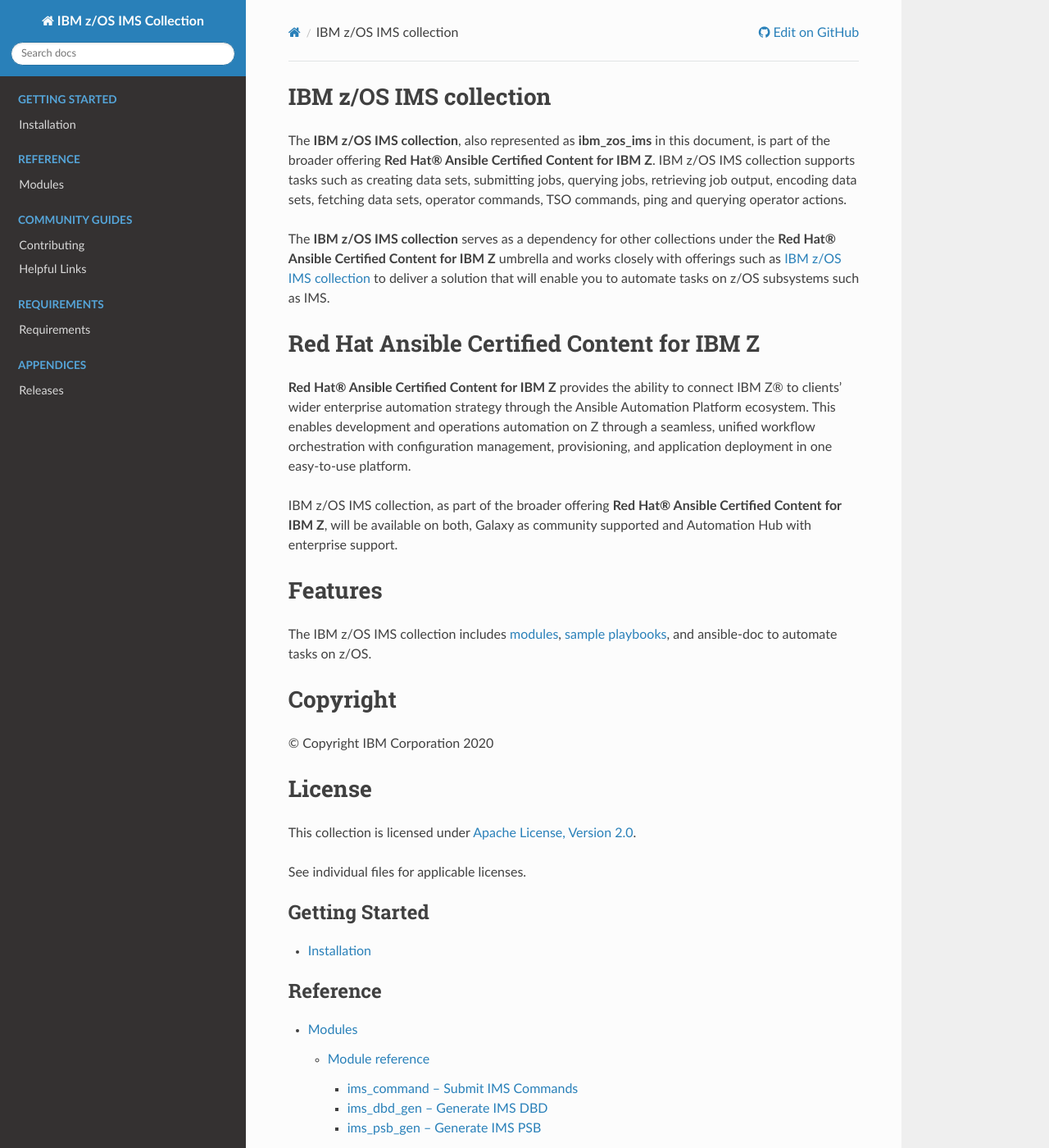
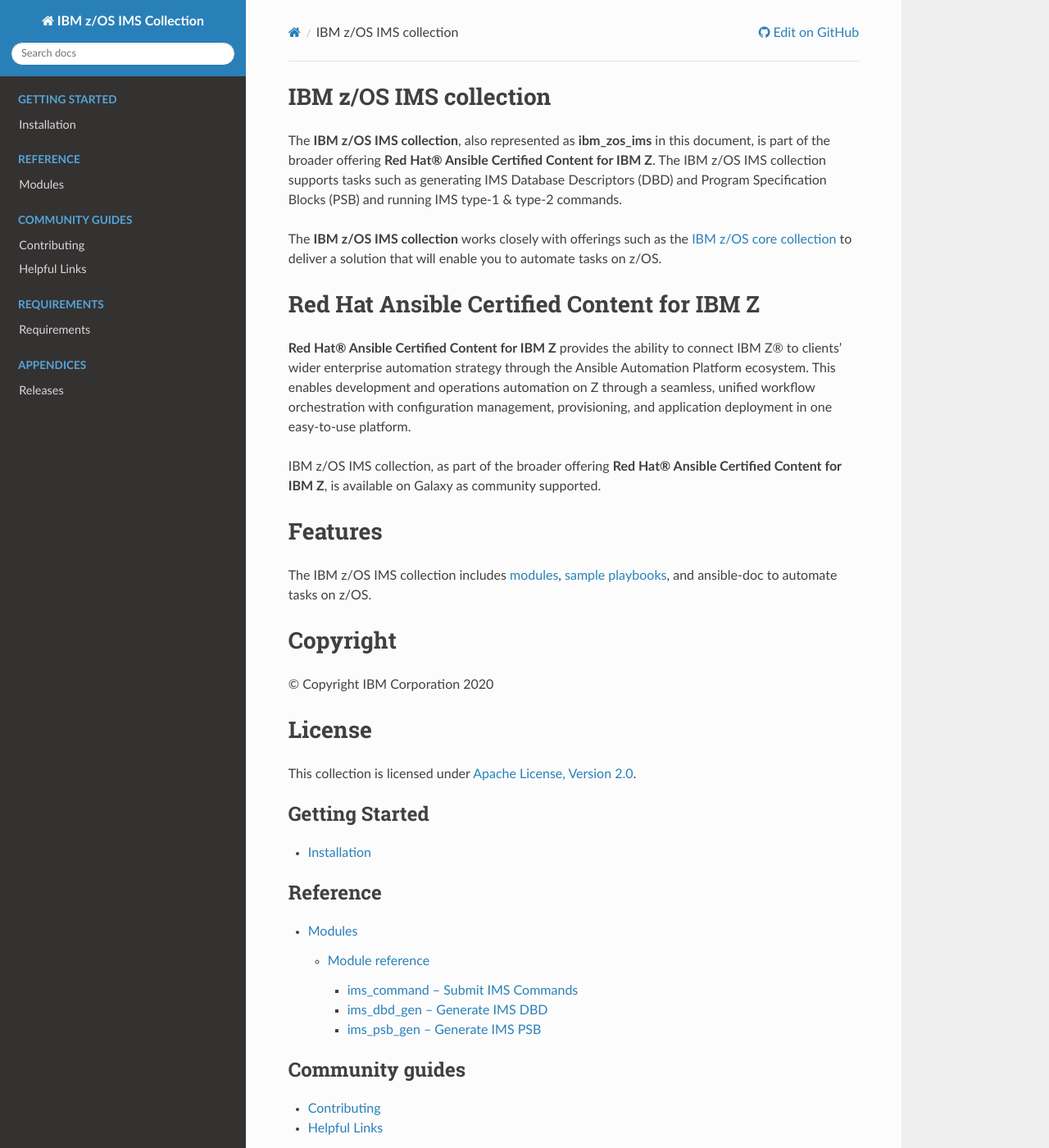
Before and after one commit to ansible-collections/ibm_zos_ims, a Sphinx documentation site: the page built from docs/source/index.rst, in a window 1280 px wide and 1400 px high. Shown: the whole window at 82% size. Built offline with Sphinx 7.4.7 and the Read the Docs theme 2.0.0, drawn with Linux system fonts in a browser that asks for light colours; pages that are not in the unit, such as notebooks, are missing from menus.

Commit message:
update descriptions in index.rst and removed unnecessary verbage.

```diff
--- a/docs/source/index.rst
+++ b/docs/source/index.rst
@@ -7,19 +7,16 @@
 
 The **IBM z/OS IMS collection**, also represented as **ibm\_zos\_ims**
 in this document, is part of the broader offering **Red Hat® Ansible
-Certified Content for IBM Z**. IBM z/OS IMS collection supports tasks
-such as creating data sets, submitting jobs, querying jobs,
-retrieving job output, encoding data sets, fetching data sets, operator
-commands, TSO commands, ping and querying operator actions.
+Certified Content for IBM Z**. The IBM z/OS IMS collection supports tasks
+such as generating IMS Database Descriptors (DBD) and Program
+Specification Blocks (PSB) and running IMS type-1 & type-2 commands.
 
-The **IBM z/OS IMS collection** serves as a dependency for other collections
-under the **Red Hat® Ansible Certified Content for IBM Z** umbrella and
-works closely with offerings such as `IBM z/OS IMS collection`_ to deliver
-a solution that will enable you to automate tasks on z/OS subsystems such
-as IMS.
+The **IBM z/OS IMS collection** works closely with offerings such as the
+`IBM z/OS core collection`_ to deliver a solution that will enable you to
+automate tasks on z/OS.
 
-.. _IBM z/OS IMS collection:
-   https://github.com/ansible-collections/ibm_zos_ims
+.. _IBM z/OS core collection:
+   https://github.com/ansible-collections/ibm_zos_core
 
 Red Hat Ansible Certified Content for IBM Z
 ===========================================
@@ -32,8 +29,8 @@
 easy-to-use platform.
 
 IBM z/OS IMS collection, as part of the broader offering
-**Red Hat® Ansible Certified Content for IBM Z**, will be available on both,
-Galaxy as community supported and Automation Hub with enterprise support.
+**Red Hat® Ansible Certified Content for IBM Z**, is available on Galaxy as
+community supported.
 
 Features
 ========
@@ -58,8 +55,6 @@
 =======
 
 This collection is licensed under `Apache License, Version 2.0`_.
-
-See individual files for applicable licenses.
 
 .. _Apache License, Version 2.0:
     https://opensource.org/licenses/Apache-2.0
```
Also changed, not shown: 1 other file.
